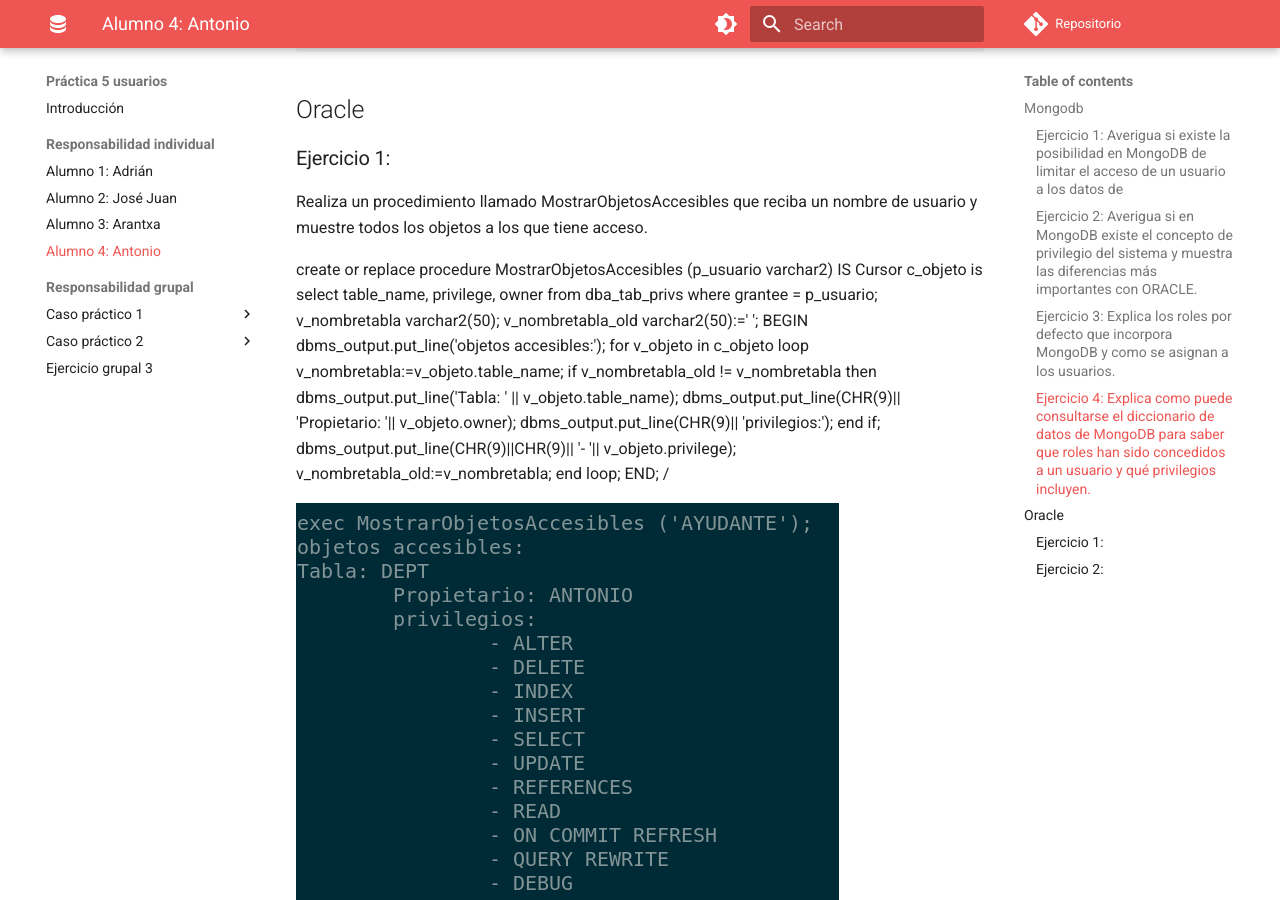
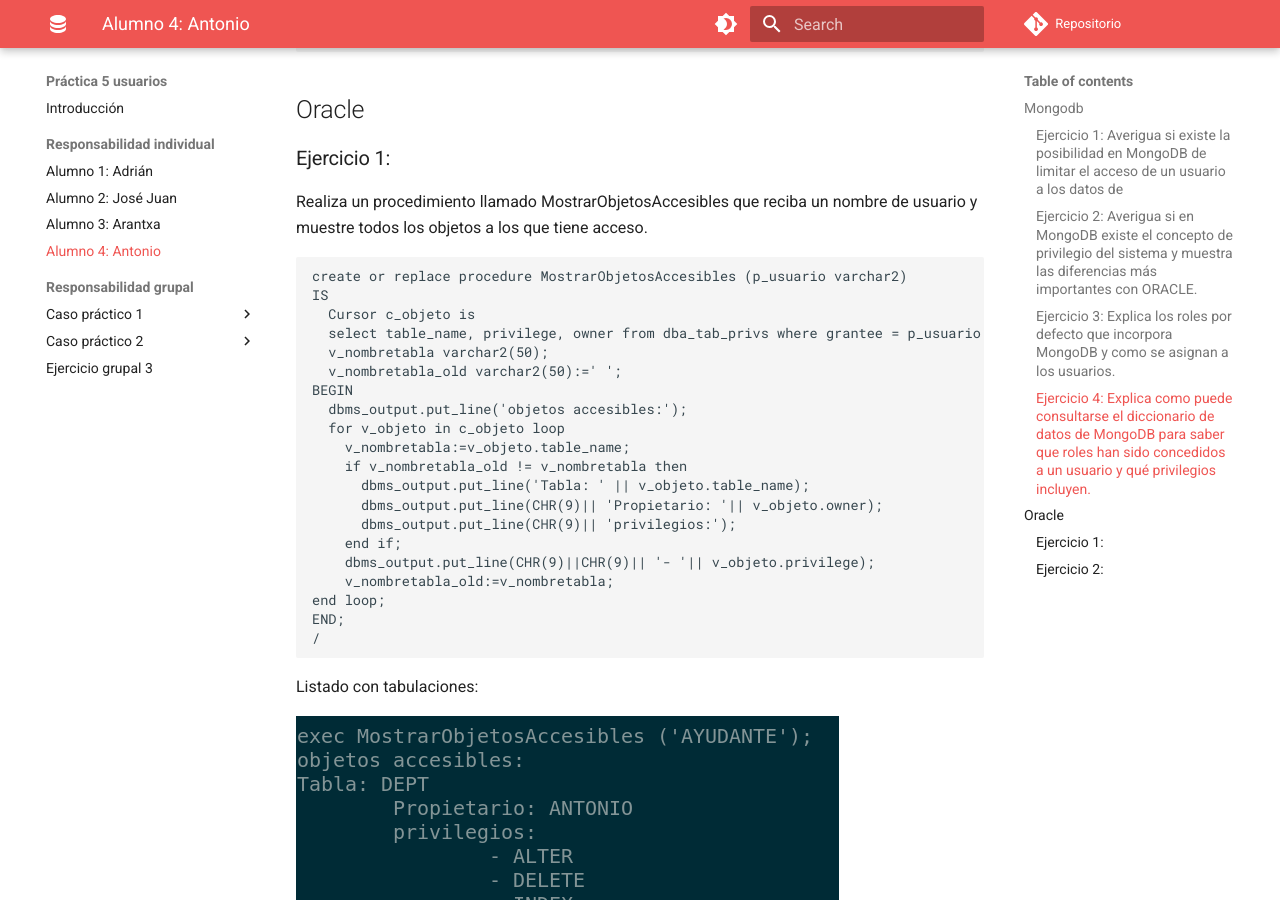
Before and after one commit to adriasir123/grupalesbdc, an MkDocs documentation site: the page built from docs/p5-usuarios/ri/alumno4.md, in a window 1280 px wide and 900 px high, scrolled down 4452 px. Built offline with MkDocs 1.6.1 and Material for MkDocs 9.7.7, drawn with Linux system fonts in a browser that asks for light colours; comment, search, counter and statistics services are not loaded; some of the changed text lies outside the part shown.

Commit message:
he subido lo que llevo

````diff
--- a/docs/p5-usuarios/ri/alumno4.md
+++ b/docs/p5-usuarios/ri/alumno4.md
@@ -185,6 +185,7 @@
 Realiza un procedimiento llamado MostrarObjetosAccesibles que reciba un nombre de usuario y
 muestre todos los objetos a los que tiene acceso.
 
+```
 create or replace procedure MostrarObjetosAccesibles (p_usuario varchar2)
 IS
   Cursor c_objeto is
@@ -205,7 +206,9 @@
 end loop;
 END;
 /
+```
 
+Listado con tabulaciones:
 
 ![prueba1](/img/capturas-antonio/prueba-funcionamiento-individual-ejercicio-3-1.png)
 
````
Also changed, not shown: other parts of docs/p5-usuarios/ri/alumno4.md (+1 -0 lines).
